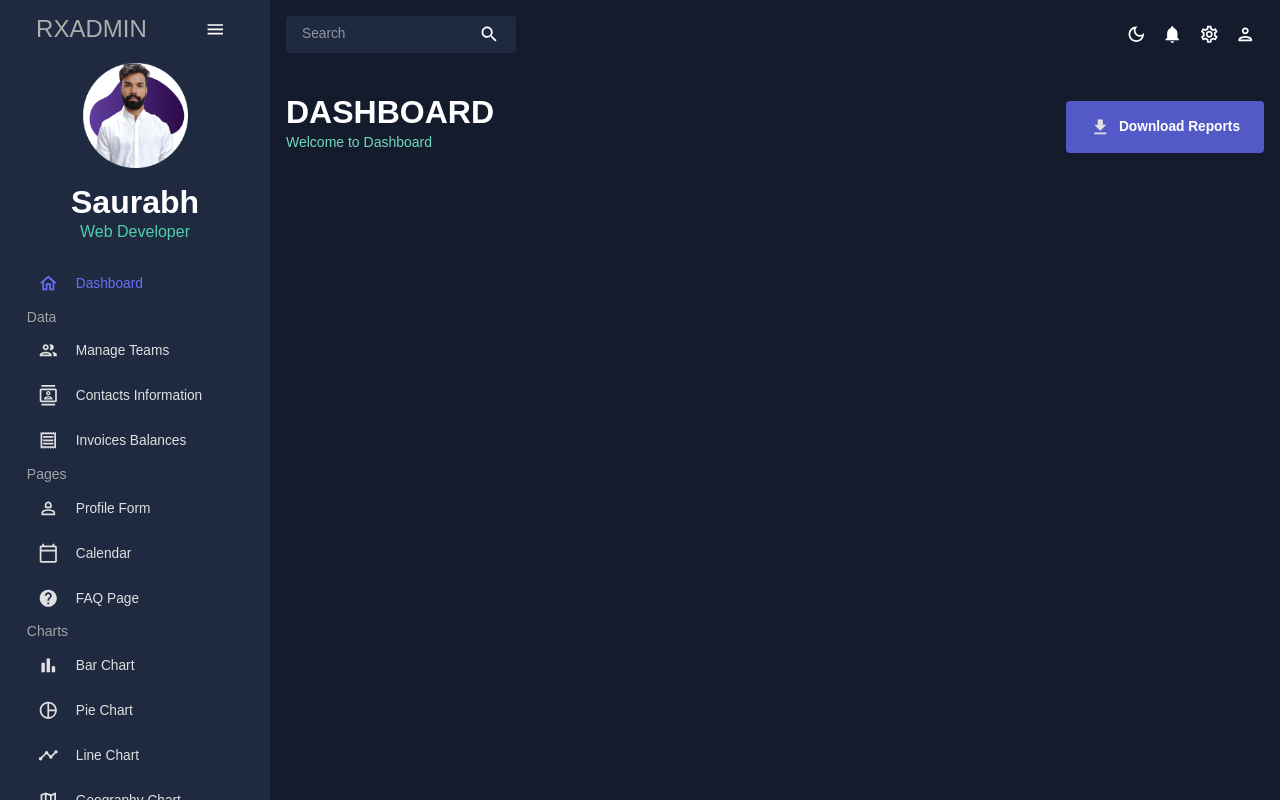
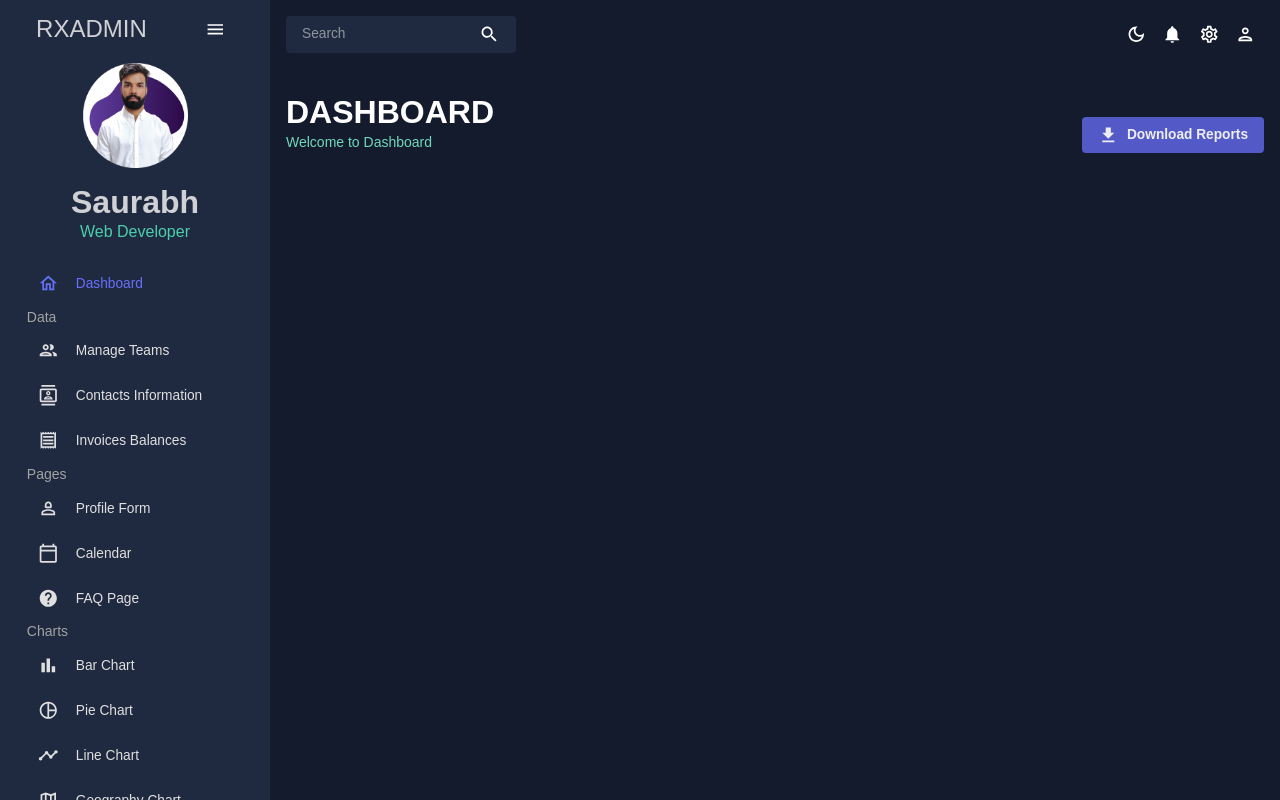
Before and after one commit to saurabhmehta1601/react-admin-dashboard-1, a React (Vite) app: page / in a window 1280 px wide. Built offline with nearby package versions, Linux system fonts and the light colour scheme.

Commit message:
fix theme styling

```diff
--- a/src/components/DownloadReports.tsx
+++ b/src/components/DownloadReports.tsx
@@ -8,20 +8,20 @@ const DownloadReports = () => {
   const colors = tokens(theme.palette.mode)
   return (
     <Box
-      px={3}
-      py={2}
+      px={2}
+      py={1}
       borderRadius={1}
       display={"flex"}
       columnGap={1}
       sx={{
         bgcolor: colors.blueAccent[600], cursor: "pointer",
         "&:hover": {
-          bgcolor: colors.blueAccent[700]
+          bgcolor: theme.palette.mode === "dark" ? colors.blueAccent[700] : colors.blueAccent[400]
         }
       }}
     >
-      <DownloadIcon sx={{ color: colors.grey[100] }} />
-      <Typography fontWeight={700}>
+      <DownloadIcon sx={{ color: colors.white }} />
+      <Typography fontWeight={700} color={colors.white}>
         Download Reports
       </Typography>
     </Box>
--- a/src/scenes/dashboard/index.tsx
+++ b/src/scenes/dashboard/index.tsx
@@ -15,6 +15,7 @@ const Dashboard = () => {
         <Header heading="DASHBOARD" subHeading="Welcome to Dashboard" />
         <DownloadReports />
       </Box>
+
     </Box>
   )
 }
--- a/src/scenes/global/Sidebar.tsx
+++ b/src/scenes/global/Sidebar.tsx
@@ -158,7 +158,7 @@ const Sidebar = () => {
       <ProSidebar collapsed={isCollapsed}>
         <Box sx={{ padding: isCollapsed ? undefined : "4%" }}>
           <Box display="flex" alignItems="center" justifyContent="space-around">
-            {!isCollapsed && <Typography variant="h3">
+            {!isCollapsed && <Typography variant="h3" color={colors.primary[100]}>
               RXADMIN
             </Typography>}
             <IconButton
@@ -175,7 +175,7 @@ const Sidebar = () => {
           }
           {
             !isCollapsed && <Box textAlign={"center"} m={1}>
-              <Typography variant="h2" fontWeight={700} color="#fff" >Saurabh</Typography>
+              <Typography variant="h2" fontWeight={700} color={colors.primary[100]} >Saurabh</Typography>
               <Typography variant="h5" color={colors.greenAccent[500]}>Web Developer</Typography>
             </Box>
           }
--- a/src/theme.ts
+++ b/src/theme.ts
@@ -5,6 +5,8 @@ type themeType = "light" | "dark";
 
 // color design tokens export
 export const tokens = (mode: themeType) => ({
+  white: "#eee",
+  black: "#333",
   ...(mode === "dark"
     ? {
         grey: {
```
